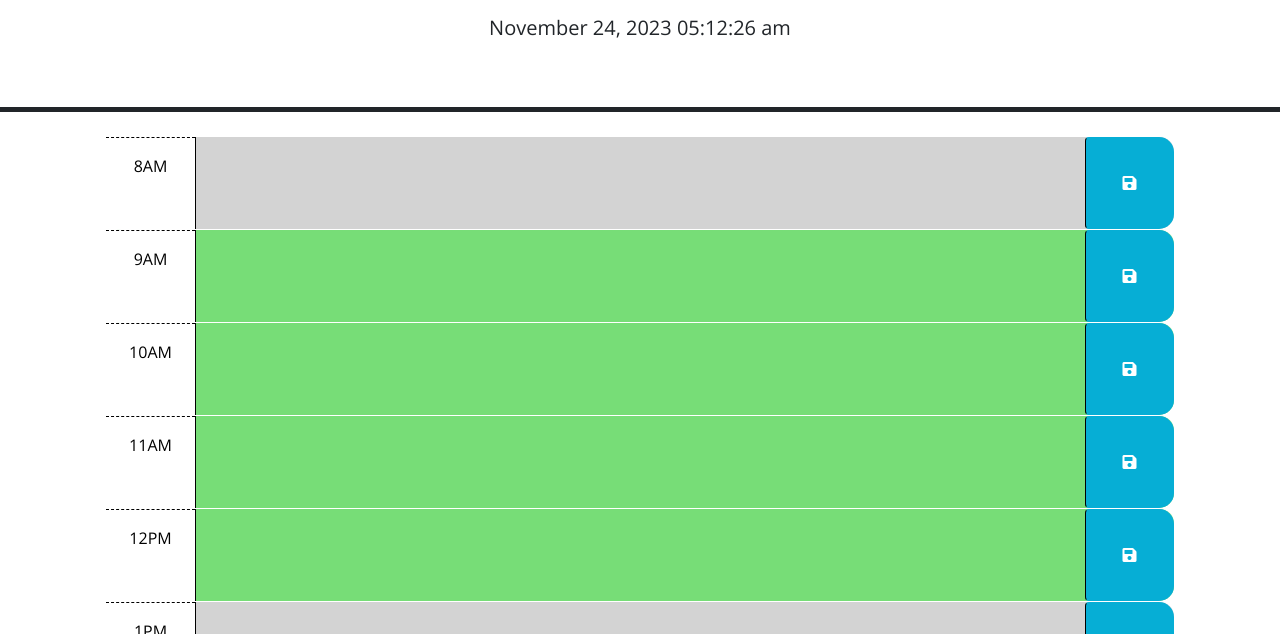
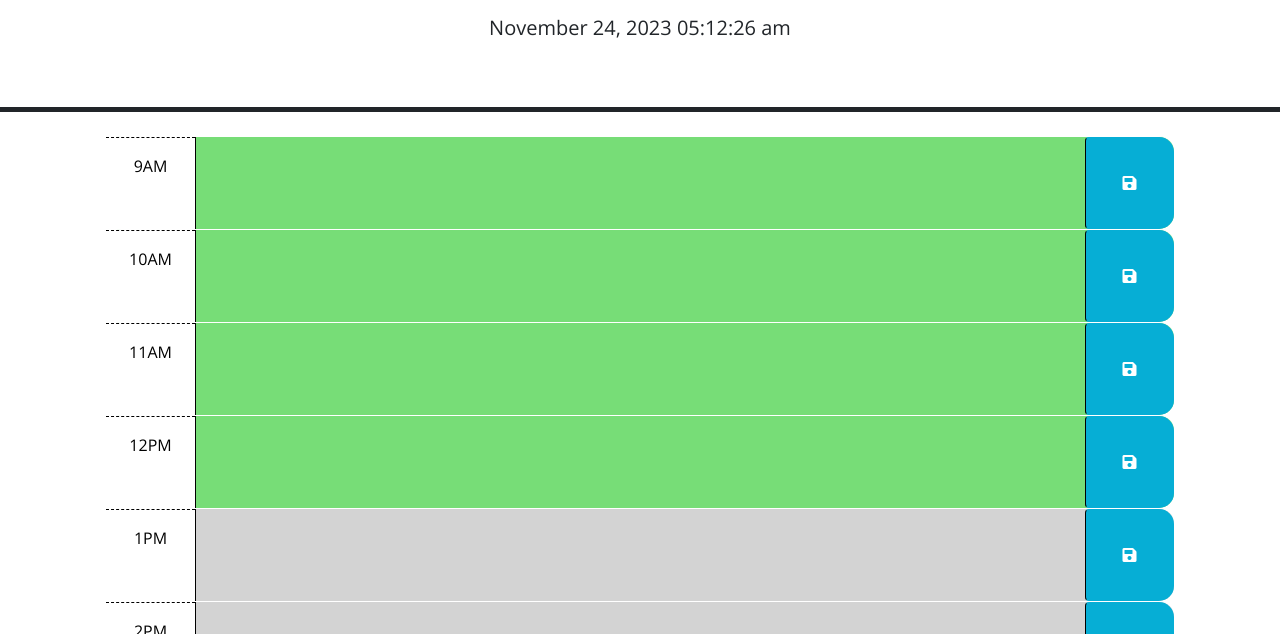
Before and after one commit to DamirFM/DailyDash, a plain HTML site: page index.html in a window 1280 px wide. Shown: the part 166-800 px from the top of the page. Drawn offline with nearby package versions, Linux system fonts and the light colour scheme.

```diff
--- a/index.html
+++ b/index.html
@@ -36,13 +36,7 @@
 varible blockHour will parse the parent ID into array and transform value
 to the nubmer. This number we will compare with the current hour.
 As result of previous operations block color will change  -->
-<div id="hour-00" class="row time-block ">
-  <div class="col-2 col-md-1 hour text-center py-3">8AM</div>
-  <textarea class="col-8 col-md-10 description" rows="3"> </textarea>
-  <button class="btn saveBtn col-2 col-md-1" aria-label="save">
-    <i class="fas fa-save" aria-hidden="true"></i>
-  </button>
-</div>
+
     <!-- parent -->
     <div id="hour-9" class="row time-block ">
       <!-- siblings -->
```
Also changed, not shown: 1 other file.
